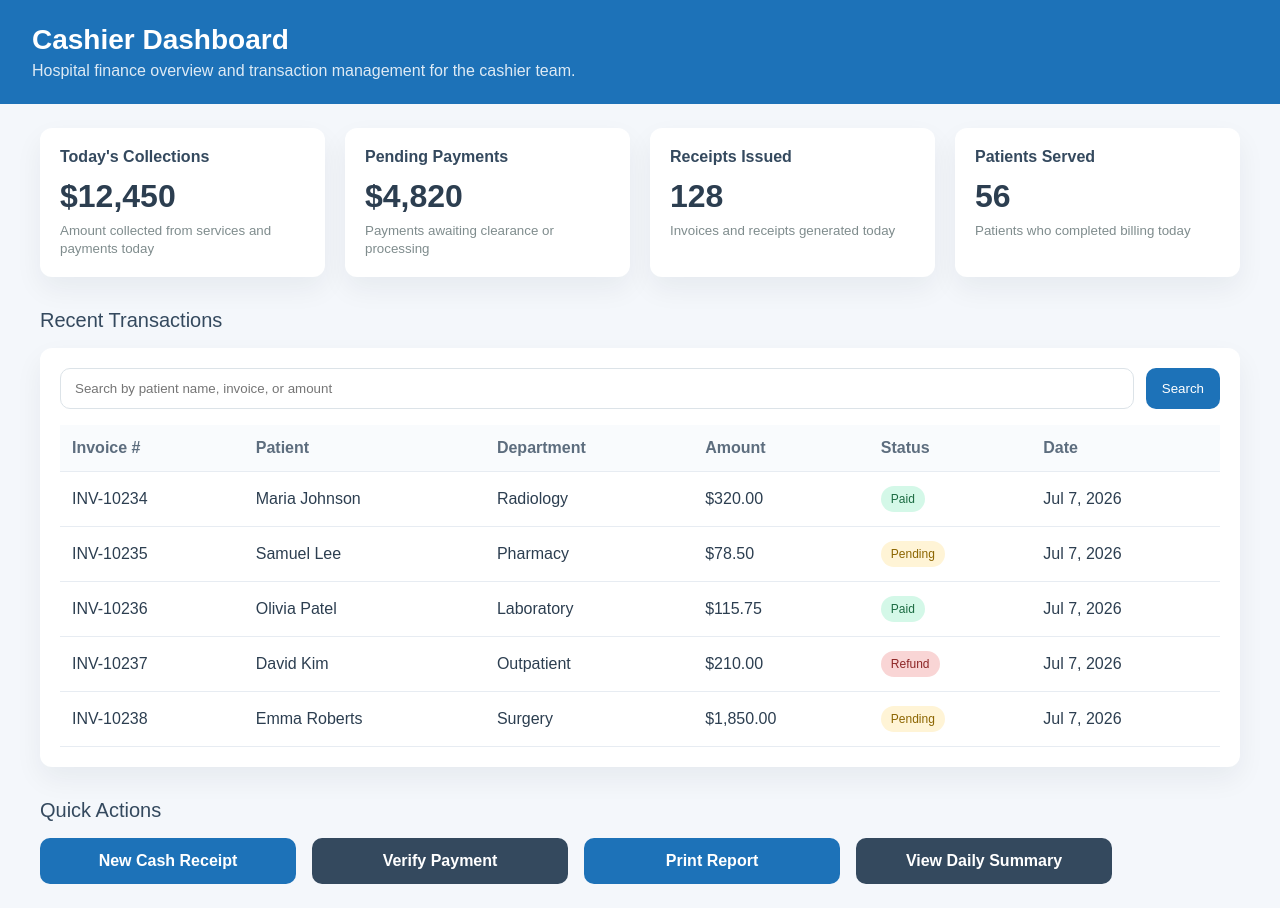
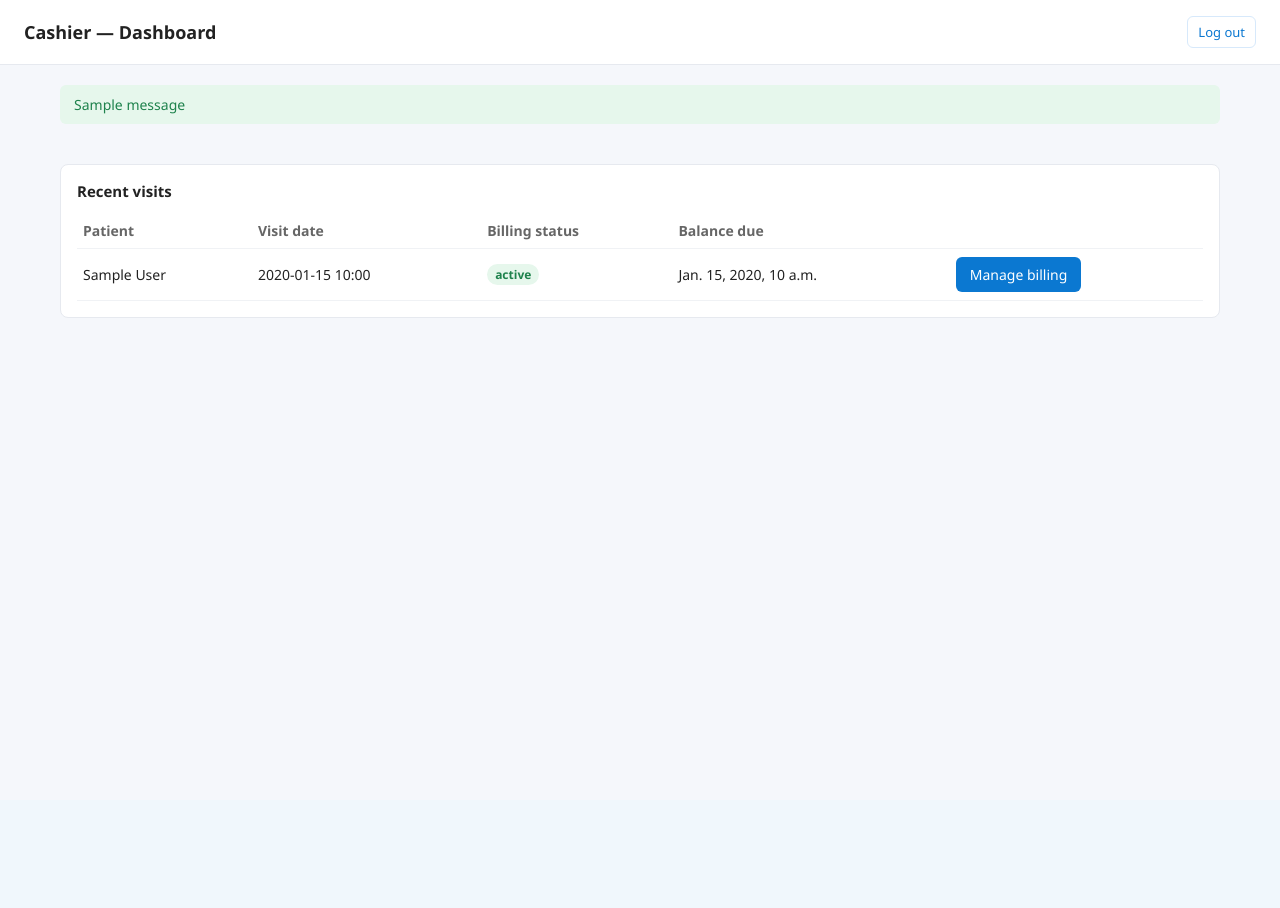
Before and after one commit to Bukulubenja/hospital, a Django app: template templates/dashboards/cashier.html in a window 1280 px wide. After the commit the page ends 318 px from the top, so only its background shows below. Run offline with Django 5.2, Linux system fonts and the light colour scheme; the template is opened without the code that fills it: most values are stand-ins (such as "Sample title", 1, 10 or a date in 2020); one stand-in notice (Sample message) is shown.

Commit message:
Implement Cashier workflow: bill a visit and collect payment
- hospital/services.py: refresh_invoice_totals() recomputes
  VisitInvoice.total_amount from its line items and status
  (UNPAID/PARTIAL/PAID) from payments made so far. Called after both
  adding a charge and recording a payment, since either can change
  what's owed or whether it's settled.
- hospital/forms.py: InvoiceItemForm (service + quantity; price is
  snapshotted from the Service catalog, not operator-entered, so
  billing stays tied to the price list) and PaymentForm, which takes
  the invoice in __init__ to reject payments over the outstanding
  balance.
- hospital/views.py: real cashier_dashboard (recent visits with
  billing status), visit_invoice_detail (lazily creates the invoice
  on first view), add_invoice_item, and record_payment. Payment
  recording is wrapped in transaction.atomic() with
  select_for_update() on the invoice row to serialize concurrent
  payment attempts against the same balance.
- hospital/urls.py: cashier/visits/<id>/ and its item/payment
  sub-routes.
- templates: real cashier.html and new visit_invoice_detail.html,
  reusing reception.css (added unpaid/partial/paid badges).
- hospital/tests.py: 8 new tests (35 total) covering lazy invoice
  creation, charge totals, partial/full payment status transitions,
  overpayment rejection, rejecting payment on an already-settled
  invoice, and role guard.

This is a standalone billing workflow — a cashier manually adds
catalog charges and collects payment against a visit, rather than
charges being auto-generated by Reception/Doctor/Pharmacy/Lab as
those steps happen. Automatic charge generation from those workflows
is a reasonable follow-up but out of scope here.

Manually verified end-to-end against a running dev server: invoice
lazily created on first visit, two charges added (total updated
correctly), partial payment (status -> PARTIAL, receipt number
generated), overpayment rejected with the exact balance in the error,
final payment settling the balance (status -> PAID, payment form
replaced by "fully paid"), a further payment attempt rejected without
creating a phantom row, and a nurse denied the cashier dashboard.

```diff
--- a/hospital/urls.py
+++ b/hospital/urls.py
@@ -41,6 +41,9 @@ urlpatterns = [
         views.record_lab_result,
         name="record_lab_result",
     ),
+    path("cashier/visits/<int:pk>/", views.visit_invoice_detail, name="visit_invoice_detail"),
+    path("cashier/visits/<int:pk>/items/add/", views.add_invoice_item, name="add_invoice_item"),
+    path("cashier/visits/<int:pk>/payments/add/", views.record_payment, name="record_payment"),
     path("prescription_refill/", views.prescription_refill, name="prescription_refill"),
     path("telemedicine_start/", views.telemedicine_start, name="telemedicine_start"),
     path("records_download/", views.records_download, name="records_download"),
--- a/static/css/reception.css
+++ b/static/css/reception.css
@@ -156,6 +156,9 @@ a.btn-ghost, button.btn-ghost {
 .badge-waiting_lab, .badge-waiting_pharmacy { background: #f1e6fb; color: #6c3fa8; }
 .badge-pending { background: #fdf0e0; color: #b9770e; }
 .badge-processing { background: #e6f0ff; color: var(--accent); }
+.badge-unpaid { background: #fbe9e7; color: var(--danger); }
+.badge-partial { background: #fdf0e0; color: #b9770e; }
+.badge-paid { background: #e6f7ec; color: var(--success); }
 
 .stock-ok { color: var(--success); font-weight: 600; }
 .stock-low { color: var(--danger); font-weight: 600; }
--- a/templates/dashboards/cashier.html
+++ b/templates/dashboards/cashier.html
@@ -1,138 +1,60 @@
-<!DOCTYPE html>
+{% load static %}
+<!doctype html>
 <html lang="en">
 <head>
-    <meta charset="UTF-8">
-    <meta name="viewport" content="width=device-width, initial-scale=1.0">
-    <title>Hospital Cashier Dashboard</title>
-    <style>
-        body { margin: 0; font-family: Arial, sans-serif; background: #f4f7fb; color: #2c3e50; }
-        .header { background: #1d72b8; color: white; padding: 24px 32px; }
-        .header h1 { margin: 0; font-size: 28px; }
-        .header p { margin: 6px 0 0; opacity: 0.85; }
-        .container { max-width: 1200px; margin: 24px auto; padding: 0 24px; }
-        .grid { display: grid; grid-template-columns: repeat(auto-fit, minmax(240px, 1fr)); gap: 20px; }
-        .card { background: white; border-radius: 12px; padding: 20px; box-shadow: 0 12px 28px rgba(15, 30, 50, 0.06); }
-        .card h2 { margin: 0 0 12px; font-size: 16px; color: #34495e; }
-        .card .value { font-size: 32px; font-weight: 700; margin-bottom: 6px; }
-        .card small { color: #7f8c8d; }
-        .section-title { margin: 32px 0 16px; font-size: 20px; color: #34495e; }
-        .table-wrap { overflow-x: auto; }
-        table { width: 100%; border-collapse: collapse; min-width: 720px; }
-        th, td { text-align: left; padding: 14px 12px; border-bottom: 1px solid #e7ecf2; }
-        th { background: #f9fbfd; color: #5d6d7e; font-weight: 600; }
-        tr:hover { background: #f7fbff; }
-        .status { padding: 6px 10px; border-radius: 999px; font-size: 12px; display: inline-block; }
-        .status-paid { background: #d4f8e8; color: #1b6b42; }
-        .status-pending { background: #fff4d6; color: #8c6500; }
-        .status-refund { background: #f9d5d5; color: #8d2626; }
-        .quick-actions { display: flex; flex-wrap: wrap; gap: 16px; margin-top: 16px; }
-        .action { background: #1d72b8; color: white; padding: 14px 18px; border-radius: 10px; text-decoration: none; width: 220px; display: inline-flex; align-items: center; justify-content: center; font-weight: 600; }
-        .action.secondary { background: #34495e; }
-        .search-bar { width: 100%; display: flex; gap: 12px; margin-bottom: 16px; }
-        .search-bar input { flex: 1; padding: 12px 14px; border: 1px solid #dce3e8; border-radius: 10px; }
-        .search-bar button { padding: 12px 16px; border: none; background: #1d72b8; color: white; border-radius: 10px; cursor: pointer; }
-        @media (max-width: 640px) { .header, .container { padding-left: 16px; padding-right: 16px; } }
-    </style>
+	<meta charset="utf-8">
+	<meta name="viewport" content="width=device-width,initial-scale=1">
+	<title>Cashier Dashboard</title>
+	<link rel="stylesheet" href="{% static 'css/reception.css' %}">
 </head>
 <body>
-    <div class="header">
-        <h1>Cashier Dashboard</h1>
-        <p>Hospital finance overview and transaction management for the cashier team.</p>
+	<header>
+		<h1>Cashier — Dashboard</h1>
+		<div class="header-actions">
+			<span class="muted">{{ request.user.get_full_name|default:request.user.username }}</span>
+			<a class="btn-ghost" href="{% url 'logout' %}">Log out</a>
 		</div>
+	</header>
+
 	<div class="container">
-        <div class="grid">
+		{% if messages %}
+			<ul class="messages">
+				{% for message in messages %}
+					<li class="{{ message.tags }}">{{ message }}</li>
+				{% endfor %}
+			</ul>
+		{% endif %}
+
 		<div class="card">
-                <h2>Today's Collections</h2>
-                <div class="value">$12,450</div>
-                <small>Amount collected from services and payments today</small>
+			<div class="card-header">
+				<strong>Recent visits</strong>
 			</div>
-            <div class="card">
-                <h2>Pending Payments</h2>
-                <div class="value">$4,820</div>
-                <small>Payments awaiting clearance or processing</small>
-            </div>
-            <div class="card">
-                <h2>Receipts Issued</h2>
-                <div class="value">128</div>
-                <small>Invoices and receipts generated today</small>
-            </div>
-            <div class="card">
-                <h2>Patients Served</h2>
-                <div class="value">56</div>
-                <small>Patients who completed billing today</small>
-            </div>
-        </div>
-
-        <div class="section-title">Recent Transactions</div>
-        <div class="card">
-            <div class="search-bar">
-                <input type="text" placeholder="Search by patient name, invoice, or amount">
-                <button>Search</button>
-            </div>
-            <div class="table-wrap">
+			{% if visits %}
 				<table>
 					<thead>
-                        <tr>
-                            <th>Invoice #</th>
-                            <th>Patient</th>
-                            <th>Department</th>
-                            <th>Amount</th>
-                            <th>Status</th>
-                            <th>Date</th>
-                        </tr>
+						<tr><th>Patient</th><th>Visit date</th><th>Billing status</th><th>Balance due</th><th></th></tr>
 					</thead>
 					<tbody>
+						{% for visit in visits %}
 							<tr>
-                            <td>INV-10234</td>
-                            <td>Maria Johnson</td>
-                            <td>Radiology</td>
-                            <td>$320.00</td>
-                            <td><span class="status status-paid">Paid</span></td>
-                            <td>Jul 7, 2026</td>
+								<td>{{ visit.patient.full_name }}</td>
+								<td>{{ visit.visit_date|date:"Y-m-d H:i" }}</td>
+								<td>
+									{% if visit.invoice %}
+										<span class="badge badge-{{ visit.invoice.status|lower }}">{{ visit.invoice.get_status_display }}</span>
+									{% else %}
+										<span class="muted">No invoice</span>
+									{% endif %}
+								</td>
+								<td>{% if visit.invoice %}{{ visit.invoice.balance_due }}{% else %}—{% endif %}</td>
+								<td><a class="btn" href="{% url 'visit_invoice_detail' visit.pk %}">Manage billing</a></td>
 							</tr>
-                        <tr>
-                            <td>INV-10235</td>
-                            <td>Samuel Lee</td>
-                            <td>Pharmacy</td>
-                            <td>$78.50</td>
-                            <td><span class="status status-pending">Pending</span></td>
-                            <td>Jul 7, 2026</td>
-                        </tr>
-                        <tr>
-                            <td>INV-10236</td>
-                            <td>Olivia Patel</td>
-                            <td>Laboratory</td>
-                            <td>$115.75</td>
-                            <td><span class="status status-paid">Paid</span></td>
-                            <td>Jul 7, 2026</td>
-                        </tr>
-                        <tr>
-                            <td>INV-10237</td>
-                            <td>David Kim</td>
-                            <td>Outpatient</td>
-                            <td>$210.00</td>
-                            <td><span class="status status-refund">Refund</span></td>
-                            <td>Jul 7, 2026</td>
-                        </tr>
-                        <tr>
-                            <td>INV-10238</td>
-                            <td>Emma Roberts</td>
-                            <td>Surgery</td>
-                            <td>$1,850.00</td>
-                            <td><span class="status status-pending">Pending</span></td>
-                            <td>Jul 7, 2026</td>
-                        </tr>
+						{% endfor %}
 					</tbody>
 				</table>
-            </div>
-        </div>
-
-        <div class="section-title">Quick Actions</div>
-        <div class="quick-actions">
-            <a href="#" class="action">New Cash Receipt</a>
-            <a href="#" class="action secondary">Verify Payment</a>
-            <a href="#" class="action">Print Report</a>
-            <a href="#" class="action secondary">View Daily Summary</a>
+			{% else %}
+				<p class="empty-state">No visits yet.</p>
+			{% endif %}
 		</div>
 	</div>
 </body>
```
Also changed, not shown: hospital/forms.py (+27 -0 lines), hospital/services.py (+19 -1 lines), hospital/tests.py (+128 -0 lines), hospital/views.py (+102 -1 lines), templates/dashboards/visit_invoice_detail.html (added, +128 -0 lines). Lines whose indentation alone changed are shown as unchanged.
